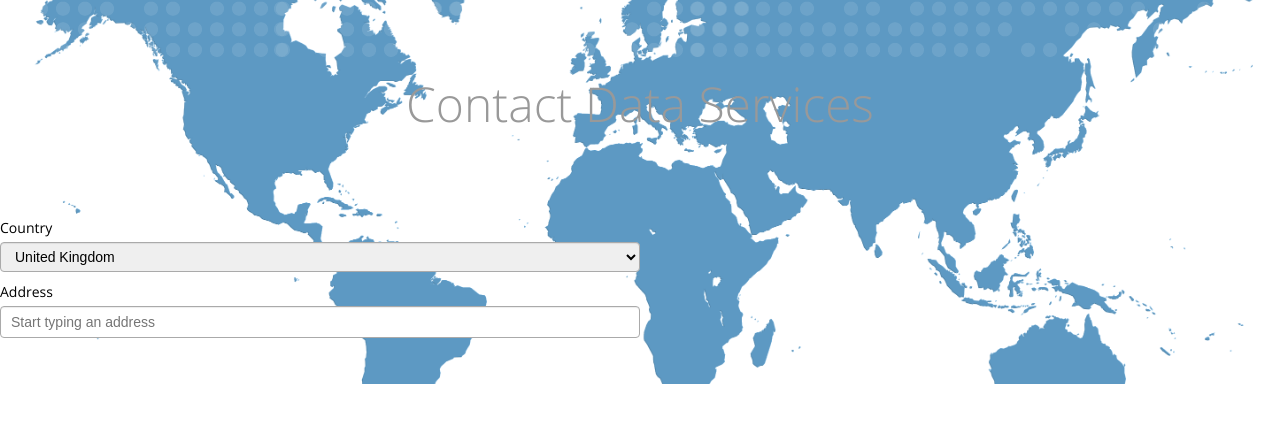
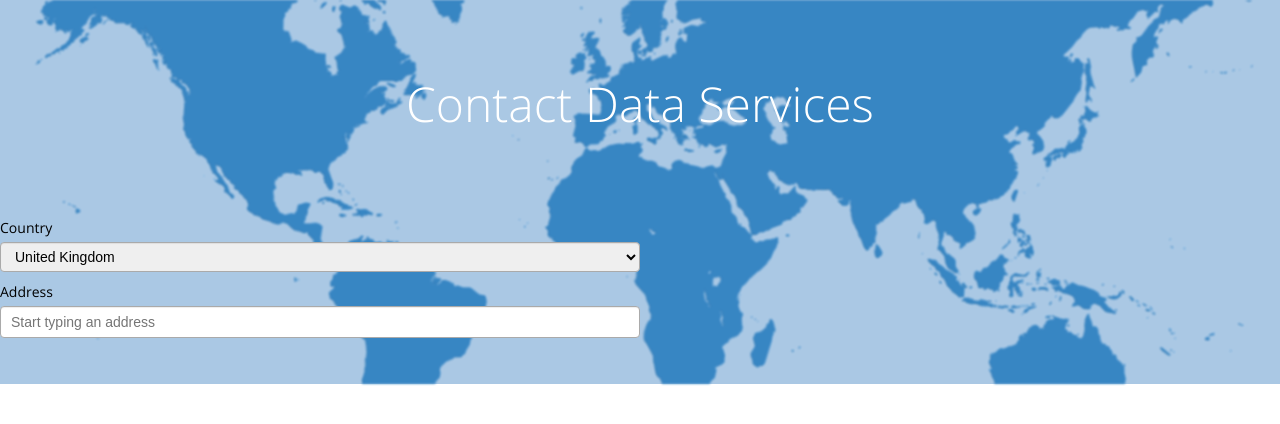
Before and after one commit to experiandataquality/GlobalIntuitive, a website: page index.html in a window 1280 px wide. Drawn offline with Linux system fonts and the light colour scheme.

Commit message:
Add map and image filters, transition from image to map

```diff
--- a/index.html
+++ b/index.html
@@ -8,12 +8,12 @@
 
 		<div id="contact-data-services-container">
 
-		<div id="contact-data-services-map">
-		</div>
+		<div id="contact-data-services-map"></div>
+		<div class="filter-map"></div>
 
 		<div id="contact-data-services-controls">
 
-			<div class="filter-primary overlay-dotted">
+			<div class="filter-primary">
 				<h1>Contact Data Services</h1>
 			</div>
 
--- a/src/js/insertMap.js
+++ b/src/js/insertMap.js
@@ -26,5 +26,8 @@
     var mapSelector = ContactDataServices.selectors.map;
     ContactDataServices.map = new GeolocationMap(mapSelector);
 
+    var mapElement = document.querySelector(mapSelector);
+    mapElement.classList.add(ContactDataServices.classes.mapLoaded);
+
     ContactDataServices.map.pan(ContactDataServices.coords);
   };
--- a/src/js/scaffolding.js
+++ b/src/js/scaffolding.js
@@ -9,4 +9,8 @@
       controls: "#contact-data-services-controls"
     };
 
+    ContactDataServices.classes = {
+      mapLoaded: "contact-data-services-map-loaded"
+    };
+
     ContactDataServices.mapEndpoint = "http://maps.googleapis.com/maps/api/js?sensor=false&callback=ContactDataServices.loadMap";
--- a/src/less/_styles.less
+++ b/src/less/_styles.less
@@ -3,12 +3,6 @@ body {
   font-family: "OpenSansRegular",Arial,sans-serif;
   padding: 0;
   margin: 0;
-}
-
-#contact-data-services-container:before,
-#contact-data-services-container:after {
-    content: " "; /* 1 */
-    display: table; /* 2 */
 }
 
 .hidden {
--- a/src/less/_variables.less
+++ b/src/less/_variables.less
@@ -6,5 +6,9 @@
 @lg: 1200px;
 
 /* Colors */
+@white: #fff;
 @gray: #999;
 @blue: #015cae;
+
+/* Dimensions etc */
+@container-height: 30%;
--- a/src/less/filters.less
+++ b/src/less/filters.less
@@ -1,7 +1,17 @@
+
+.filter-map {
+  position: absolute;
+  top: 0;
+  left: 0;
+  width: 100%;
+  background-color: @blue;
+  opacity: 0.333;
+  padding-bottom: @container-height;
+}
 
 .filter-primary {
   //background-color: @blue;
-  color: @gray;
+  color: @white;
   padding: 2.5em 10em;
   text-align: center;
 
@@ -16,7 +26,7 @@
 .filter-primary h1 {
   font-family: "OpenSansLight",Arial,sans-serif;
   font-size: 3em;
-    font-weight: 300;
+  font-weight: 300;
 }
 
 .overlay-dotted {
--- a/src/less/maps.less
+++ b/src/less/maps.less
@@ -1,11 +1,20 @@
 
 #contact-data-services-map {
-  padding-bottom: 30%; // Height of container, relative to width
+  padding-bottom: @container-height; // Height of container, relative to width
   background-size: 100%;
   background-color: transparent;
   background-image: url('../images/default-map.gif');
   background-repeat: no-repeat;
   background-position: center;
+  -webkit-filter: blur(1px) grayscale(60%) saturate(3);
+  filter: blur(1px) grayscale(60%) saturate(3);
+  transition: background-size 300ms ease-in;
+
+  &.contact-data-services-map-loaded {
+    background-size: 1000%;
+    -webkit-filter: blur(0.5px) grayscale(60%) saturate(3);
+    filter: blur(0.5px) grayscale(60%) saturate(3);
+  }
 }
 
 #contact-data-services-controls {
```
Also changed, not shown: dist/css/styles.css, dist/js/contact-data-services.js, dist/js/contact-data-services.min.js.
